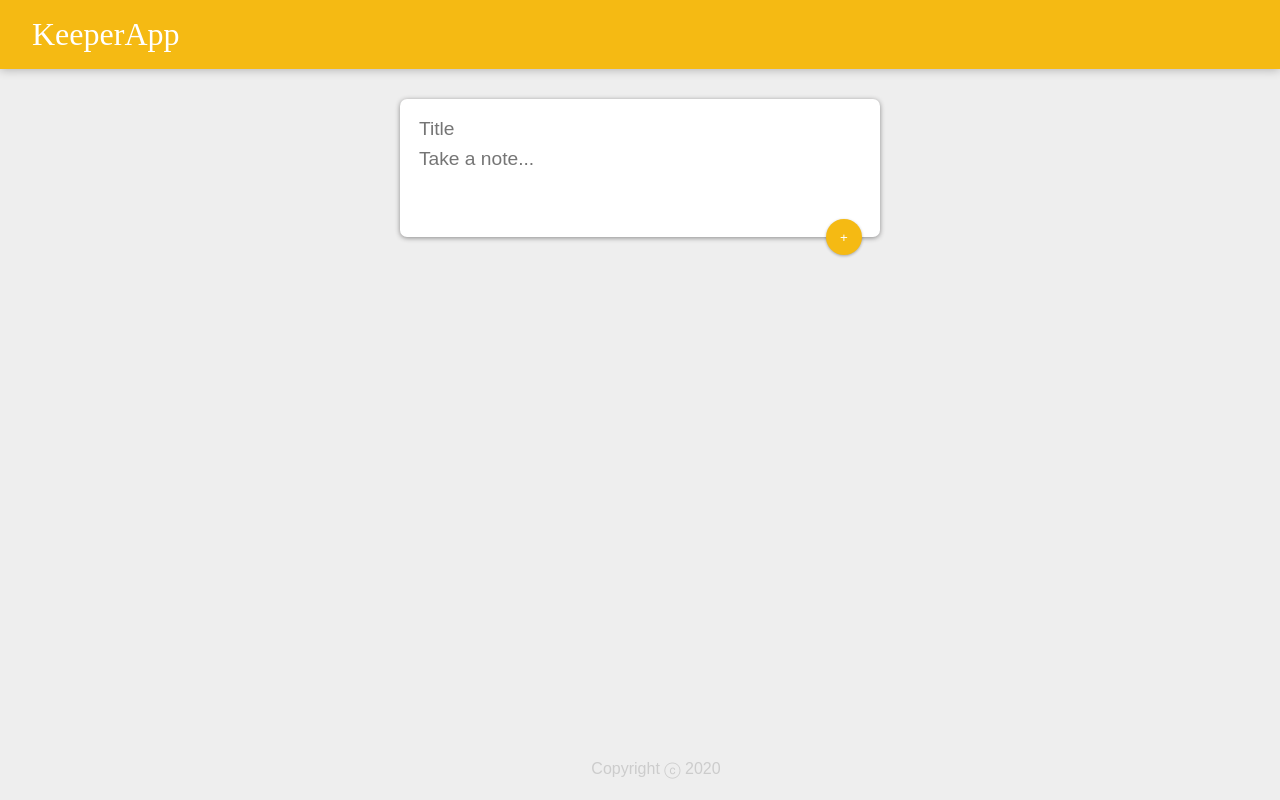
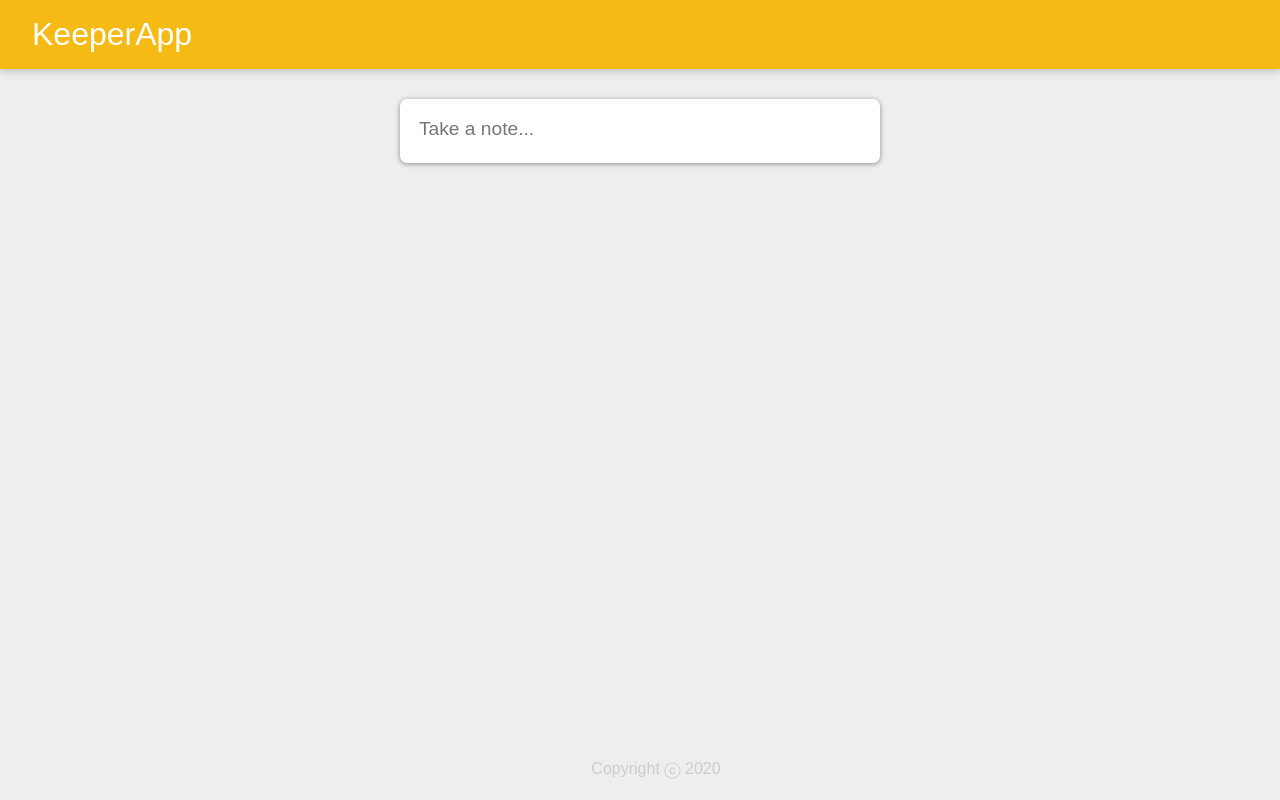
Before and after one commit to TheoBernard97/react-gh-pages, a React (Create React App) app: page / in a window 1280 px wide. Built offline with nearby package versions, Linux system fonts and the light colour scheme.

Commit message:
Feature : Expendable CreateArea

```diff
--- a/package.json
+++ b/package.json
@@ -4,6 +4,8 @@
   "version": "0.1.0",
   "private": true,
   "dependencies": {
+    "@material-ui/core": "^4.9.7",
+    "@material-ui/icons": "^4.9.1",
     "@testing-library/jest-dom": "^4.2.4",
     "@testing-library/react": "^9.5.0",
     "@testing-library/user-event": "^7.2.1",
--- a/src/components/CreateArea.jsx
+++ b/src/components/CreateArea.jsx
@@ -1,6 +1,10 @@
 import React from "react";
+import Zoom from "@material-ui/core/Zoom";
+import Fab from "@material-ui/core/Fab";
+import AddIcon from "@material-ui/icons/Add";
 
 function CreateArea(props) {
+  const [createAreaActive, setCreateAreaActive] = React.useState(false);
   const [note, setNote] = React.useState({
     title: "",
     content: ""
@@ -16,32 +20,41 @@ function CreateArea(props) {
 
   return (
     <div>
-      <form>
+      <form className="create-note">
+        {createAreaActive && (
           <input
             name="title"
             placeholder="Title"
             onChange={handleChange}
             value={note.title}
           />
+        )}
+
         <textarea
           name="content"
           placeholder="Take a note..."
-          rows="3"
+          rows={createAreaActive ? "3" : "1"}
           onChange={handleChange}
+          onClick={() => {
+            setCreateAreaActive(true);
+          }}
           value={note.content}
         />
-        <button
+        <Zoom in={createAreaActive ? true : false}>
+          <Fab
             onClick={event => {
               event.preventDefault();
               props.addNote(note);
+              setCreateAreaActive(false);
               setNote({
                 title: "",
                 content: ""
               });
             }}
           >
-          +
-        </button>
+            <AddIcon />
+          </Fab>
+        </Zoom>
       </form>
     </div>
   );
--- a/src/components/Note.jsx
+++ b/src/components/Note.jsx
@@ -1,4 +1,5 @@
 import React from "react";
+import DeleteIcon from "@material-ui/icons/Delete";
 
 function Note(props) {
   return (
@@ -10,7 +11,7 @@ function Note(props) {
           props.deleteNote(props.id);
         }}
       >
-        DELETE
+        <DeleteIcon />
       </button>
     </div>
   );
--- a/src/index.css
+++ b/src/index.css
@@ -20,7 +20,7 @@ header {
 
 header h1 {
   color: #fff;
-  font-family: "McLaren", cursive;
+  font-family: "McLaren", sans-serif;
   font-weight: 200;
 }
 
@@ -58,16 +58,16 @@ footer p {
 .note button {
   position: relative;
   float: right;
-  margin-right: 2px;
-  padding: 5px;
+  background-color: unset;
   color: #f5ba13;
   border: none;
-  border-radius: 3px;
+  width: 36px;
+  height: 36px;
   cursor: pointer;
   outline: none;
 }
 
-form {
+form.create-note {
   position: relative;
   width: 480px;
   margin: 30px auto 20px auto;
@@ -76,8 +76,8 @@ form {
   border-radius: 7px;
   box-shadow: 0 1px 5px rgb(138, 137, 137);
 }
-form input,
-form textarea {
+form.create-note input,
+form.create-note textarea {
   width: 100%;
   border: none;
   padding: 4px;
@@ -86,7 +86,7 @@ form textarea {
   font-family: inherit;
   resize: none;
 }
-form button {
+form.create-note button {
   position: absolute;
   right: 18px;
   bottom: -18px;
```
Also changed, not shown: 1 other file (tests, documents, lock files or other folders). Lines whose indentation alone changed are shown as unchanged.
